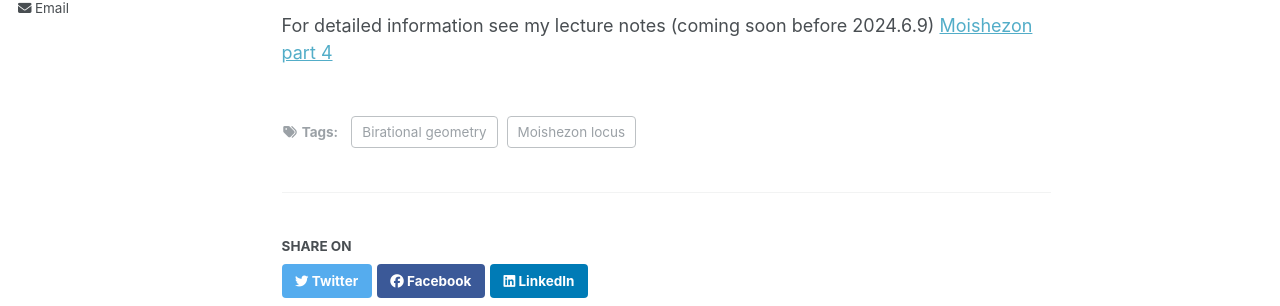
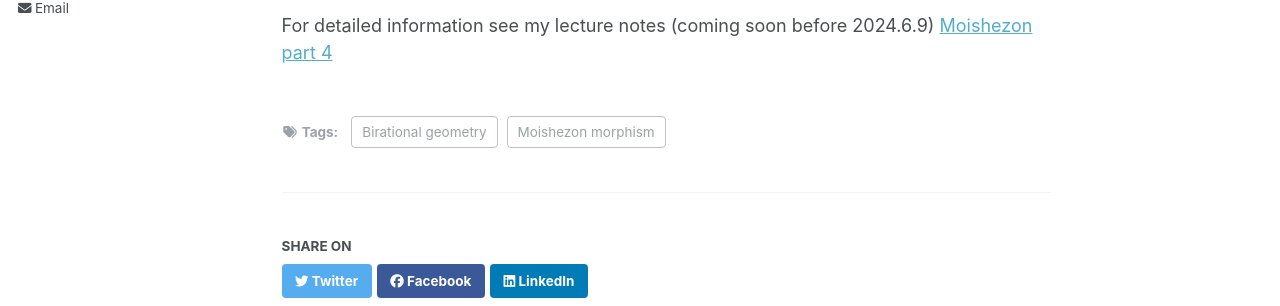
Before and after one commit to YiLimath/YiLimath.github.io, a Jekyll site: the page built from _posts/2024-06-7-blog-post-1.md, in a window 1280 px wide and 900 px high. Shown: the part 428-734 px from the top of the window. Built offline with Jekyll 4.4.1, drawn with Linux system fonts in a browser that asks for light colours.

Commit message:
Update 2024-06-7-blog-post-1.md

```diff
--- a/_posts/2024-06-7-blog-post-1.md
+++ b/_posts/2024-06-7-blog-post-1.md
@@ -4,7 +4,7 @@ date: 2024-06-06
 permalink: /posts/2024/06/Moishezon-4/
 tags:
   - Birational geometry
-  - Moishezon locus
+  - Moishezon morphism
 ---
 
 We will continue our discussion on the paper [Moishezon morphism](https://www.intlpress.com/site/pub/pages/journals/items/pamq/content/vols/0018/0004/a011/index.php?mode=ns).
```
